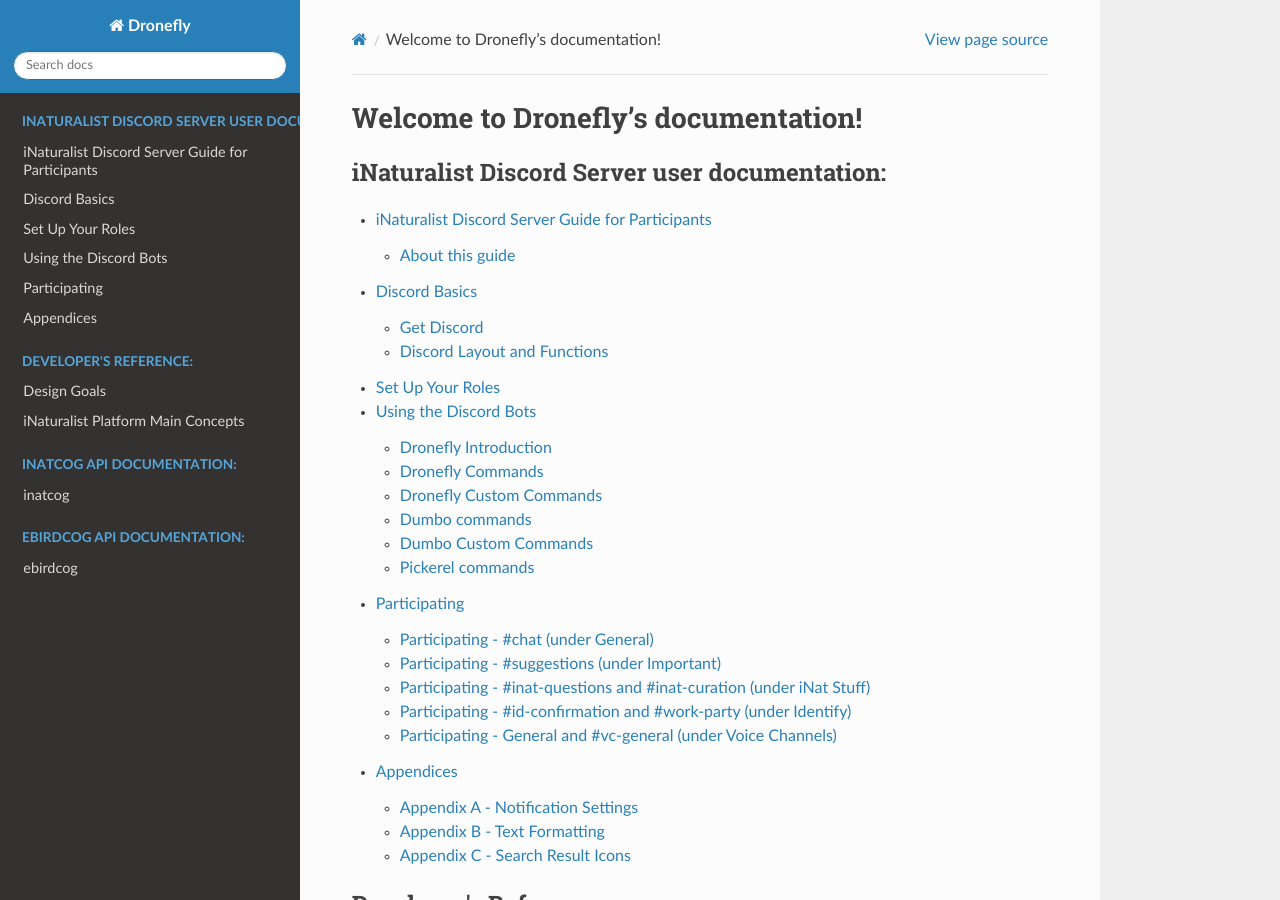
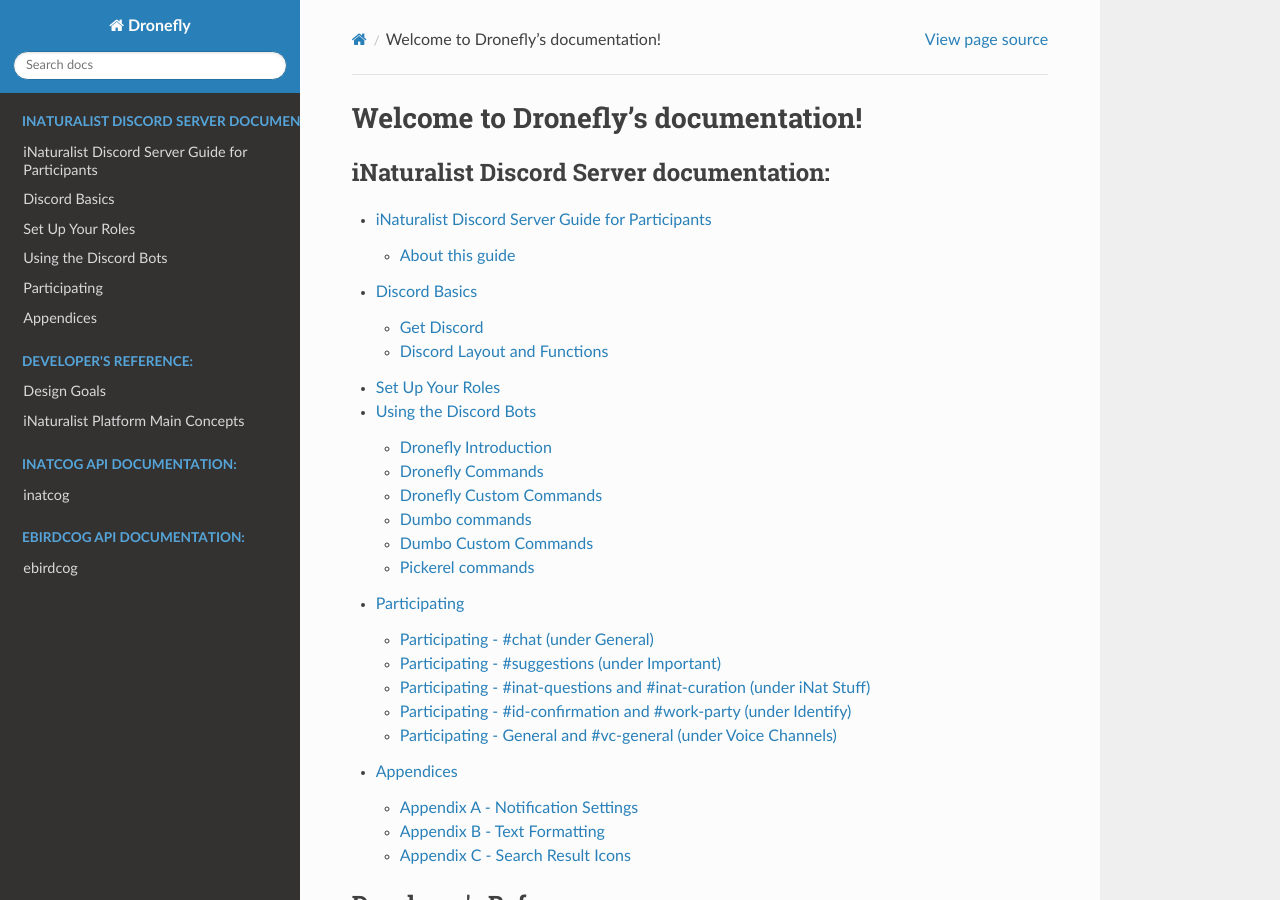
Before and after one commit to dronefly-garden/dronefly-doc, a Sphinx documentation site: the page built from docs/index.rst, in a window 1280 px wide and 900 px high. Built offline with Sphinx 7.4.7 and the Read the Docs theme 2.0.0, drawn with Linux system fonts in a browser that asks for light colours; some of the changed lines change nothing that is shown.

Commit message:
Trivial change to force doc rebuild.

```diff
--- a/docs/index.rst
+++ b/docs/index.rst
@@ -1,14 +1,9 @@
-.. Dronefly documentation master file, created by
-   sphinx-quickstart on Thu Jul 23 16:58:01 2020.
-   You can adapt this file completely to your liking, but it should at least
-   contain the root `toctree` directive.
-
 Welcome to Dronefly's documentation!
 ====================================
 
 .. toctree::
     :maxdepth: 2
-    :caption: iNaturalist Discord Server user documentation:
+    :caption: iNaturalist Discord Server documentation:
 
     guide_for_participants
 
```
